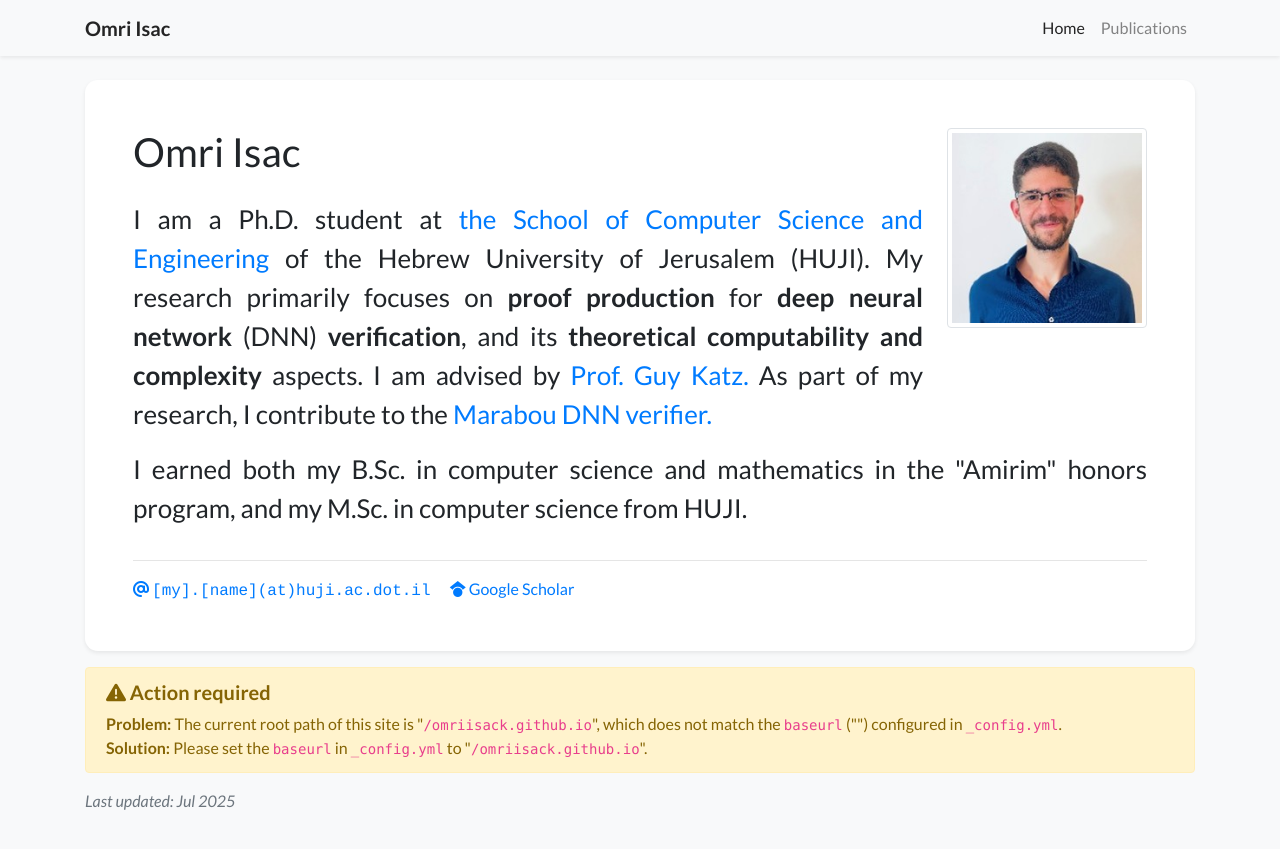
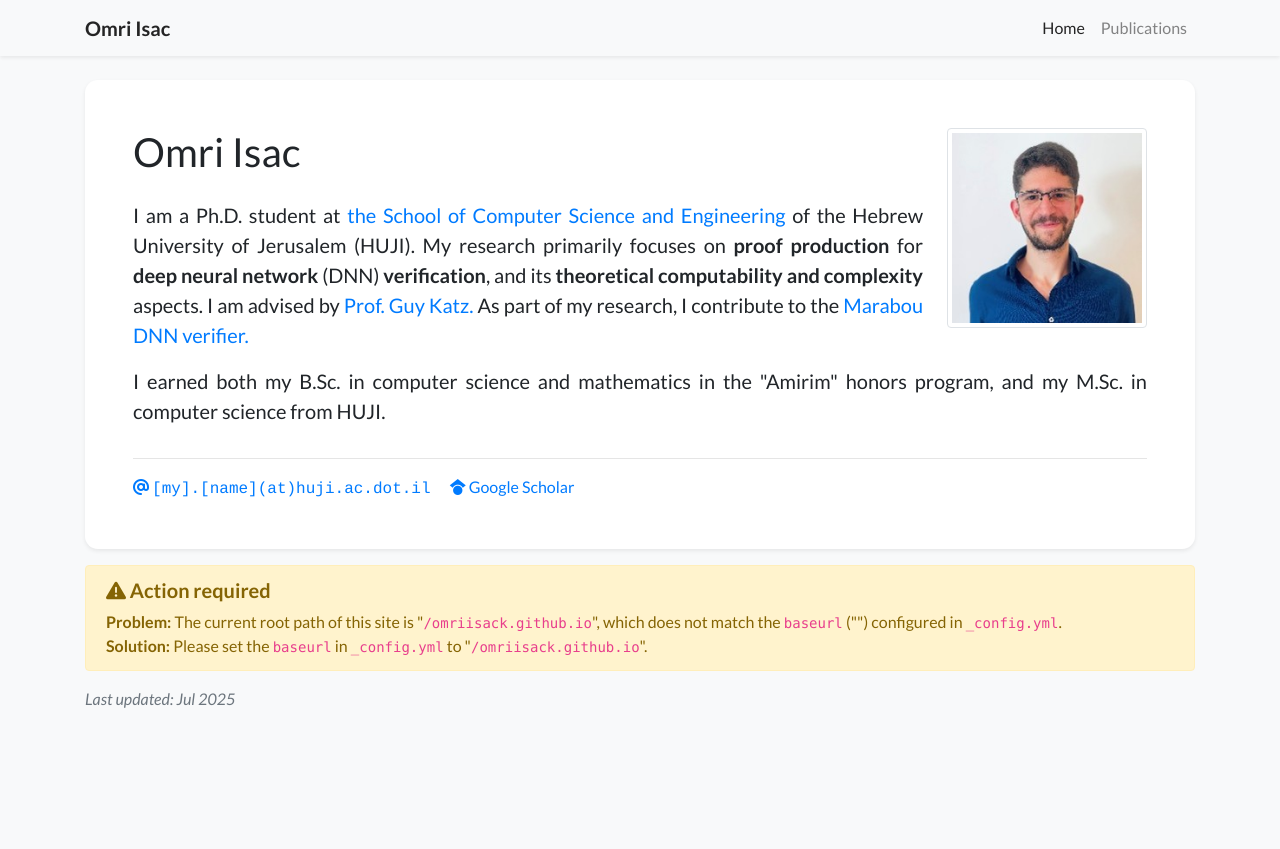
Before and after one commit to omriisack/omriisack.github.io, a Jekyll site: the page built from index.html, in a window 1280 px wide. Shown: the top 849 px of the page. Built offline with Jekyll 4.4.1, drawn with Linux system fonts in a browser that asks for light colours; nearby versions of some CDN libraries; a style sheet for code colours, icons or effects is not loaded.

Commit message:
Update profile.yml

```diff
--- a/_data/profile.yml
+++ b/_data/profile.yml
@@ -15,13 +15,13 @@ gscholar: 47EbdvgAAAAJ  # This is an example, replace it with your own Google Sc
 
 short_bio_text_justify: true
 short_bio: >-
-  <p style="font-size: 26px">
+  <p style="font-size: 20px">
   I am a Ph.D. student at <a href="https://www.cs.huji.ac.il/" target="_blank">the School of Computer Science and Engineering</a>  of the Hebrew University of Jerusalem (HUJI).
   My research primarily focuses on <b>proof production</b> for <b>deep neural network</b> (DNN) <b>verification</b>, and its <b>theoretical computability and complexity</b> aspects.
   I am advised by <a href="https://www.katz-lab.com/" target="_blank"> Prof. Guy Katz.</a>
   As part of my research, I contribute to the <a href="https://github.com/NeuralNetworkVerification/Marabou/" target="_blank"> Marabou DNN verifier.</a>
   </p>
-  <p style="font-size: 26px">
+  <p style="font-size: 20px">
     I earned both my B.Sc. in computer science and mathematics in the "Amirim" honors program, and my M.Sc. in computer science from HUJI.
   </p>
 
```
